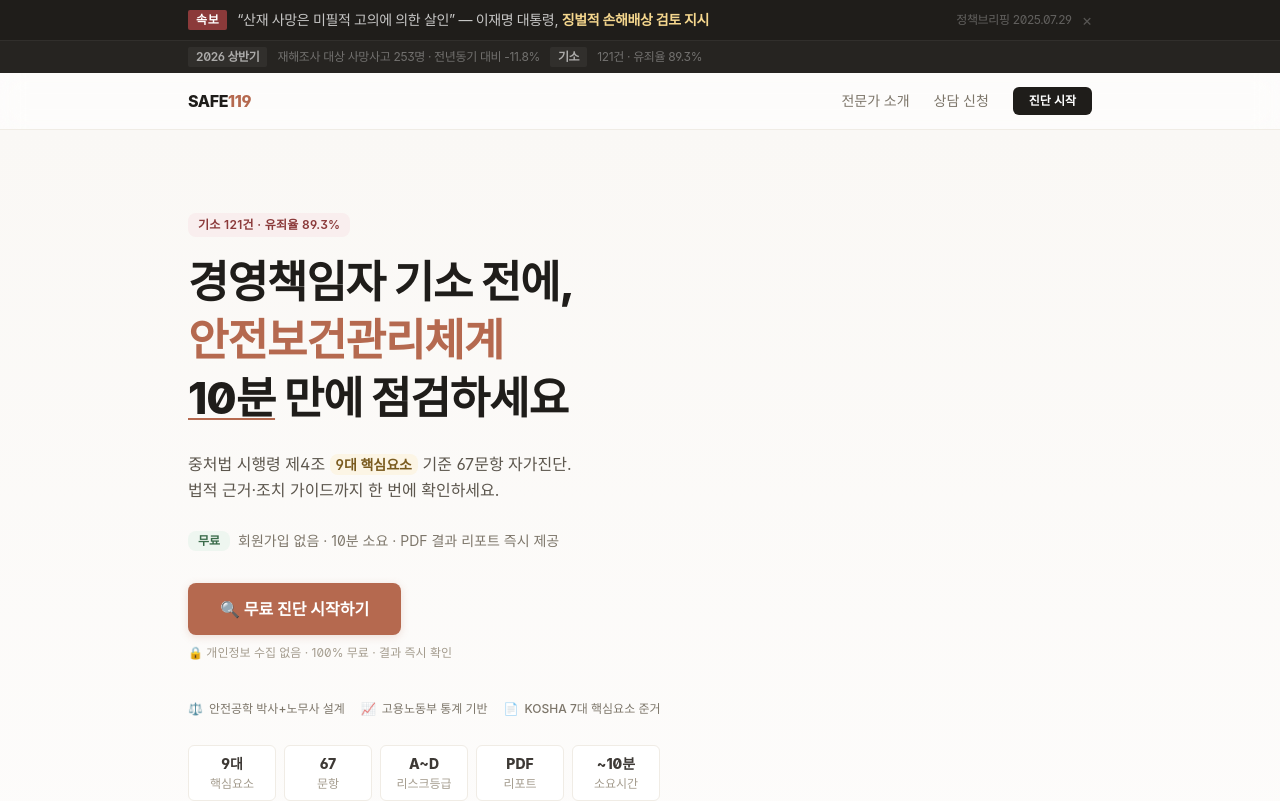
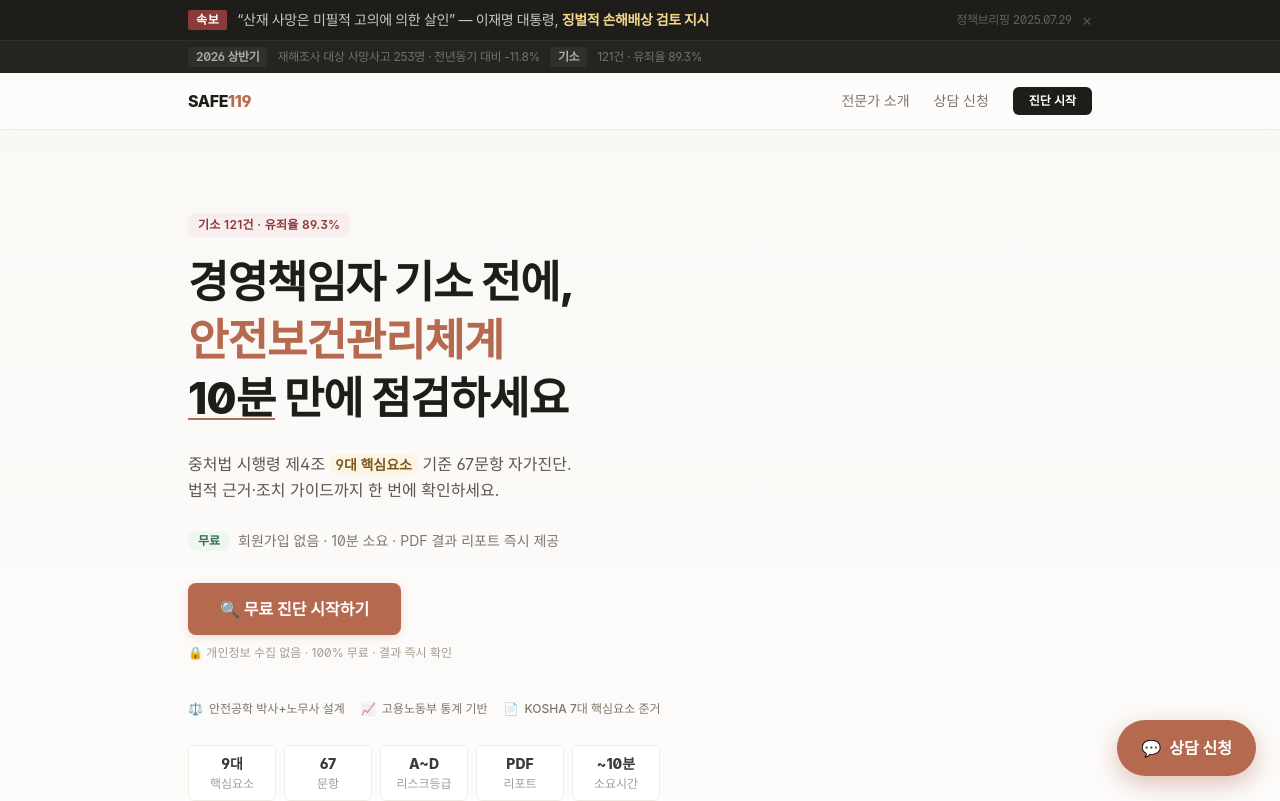
Before and after one commit to cdj44y-ui/safe119-cursor-starter, a Next.js app: page / in a window 1280 px wide. Shown: the top 801 px of the page. Built offline with nearby package versions, Linux system fonts and the light colour scheme; no server answers; a web font is replaced by a local one.

Commit message:
feat: layout에 플로팅 상담 신청 버튼 연결

```diff
--- a/app/layout.tsx
+++ b/app/layout.tsx
@@ -2,6 +2,7 @@ import type { Metadata } from 'next';
 import 'pretendard/dist/web/variable/pretendardvariable.css';
 import '@/styles/globals.css';
 import { getSiteUrl } from '@/lib/site';
+import FloatingConsultButton from '@/components/layout/FloatingConsultButton';
 
 const siteUrl = getSiteUrl();
 
@@ -43,7 +44,10 @@ export default function RootLayout({
 }) {
   return (
     <html lang="ko">
-      <body className="font-pretendard">{children}</body>
+      <body className="font-pretendard">
+        {children}
+        <FloatingConsultButton />
+      </body>
     </html>
   );
 }
```
